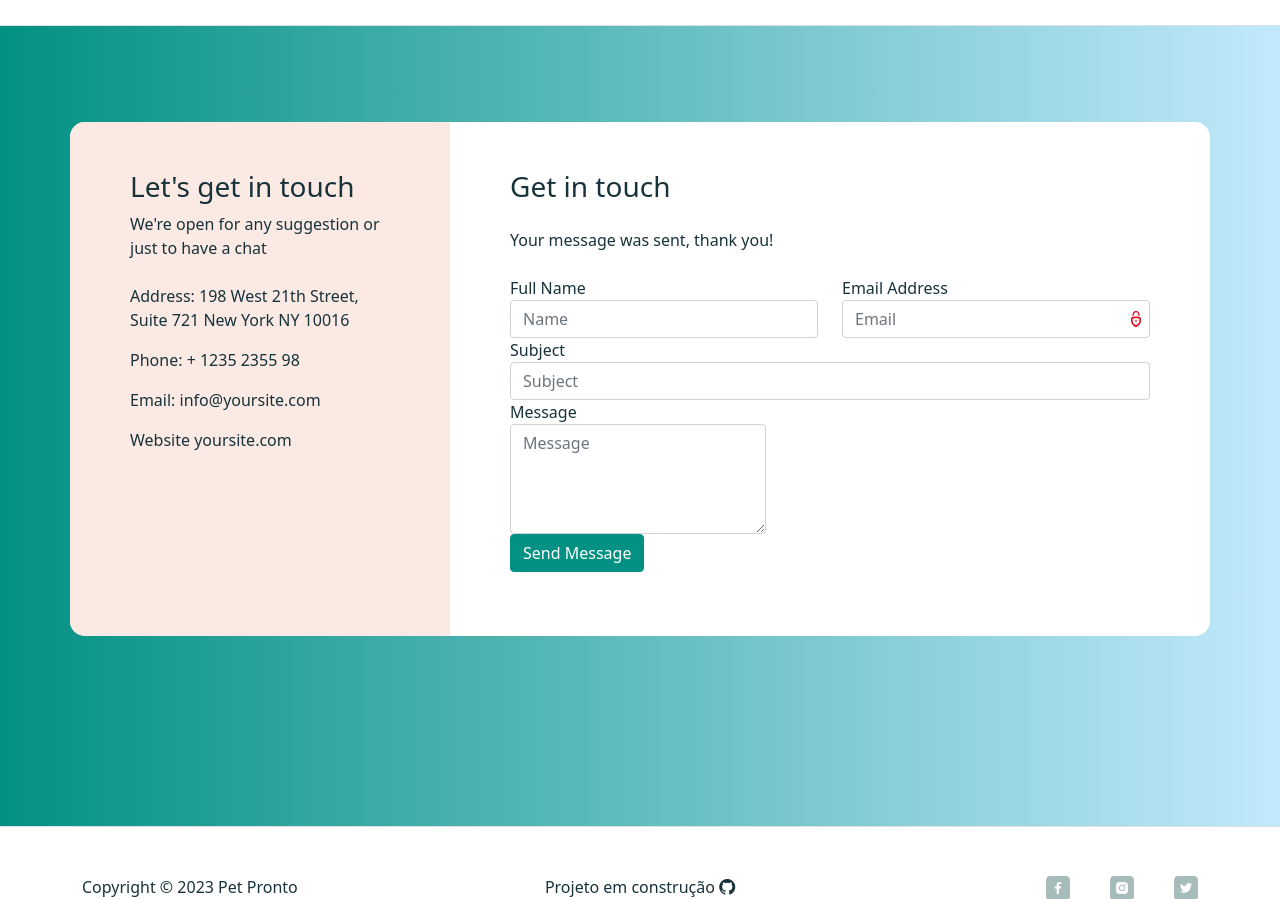
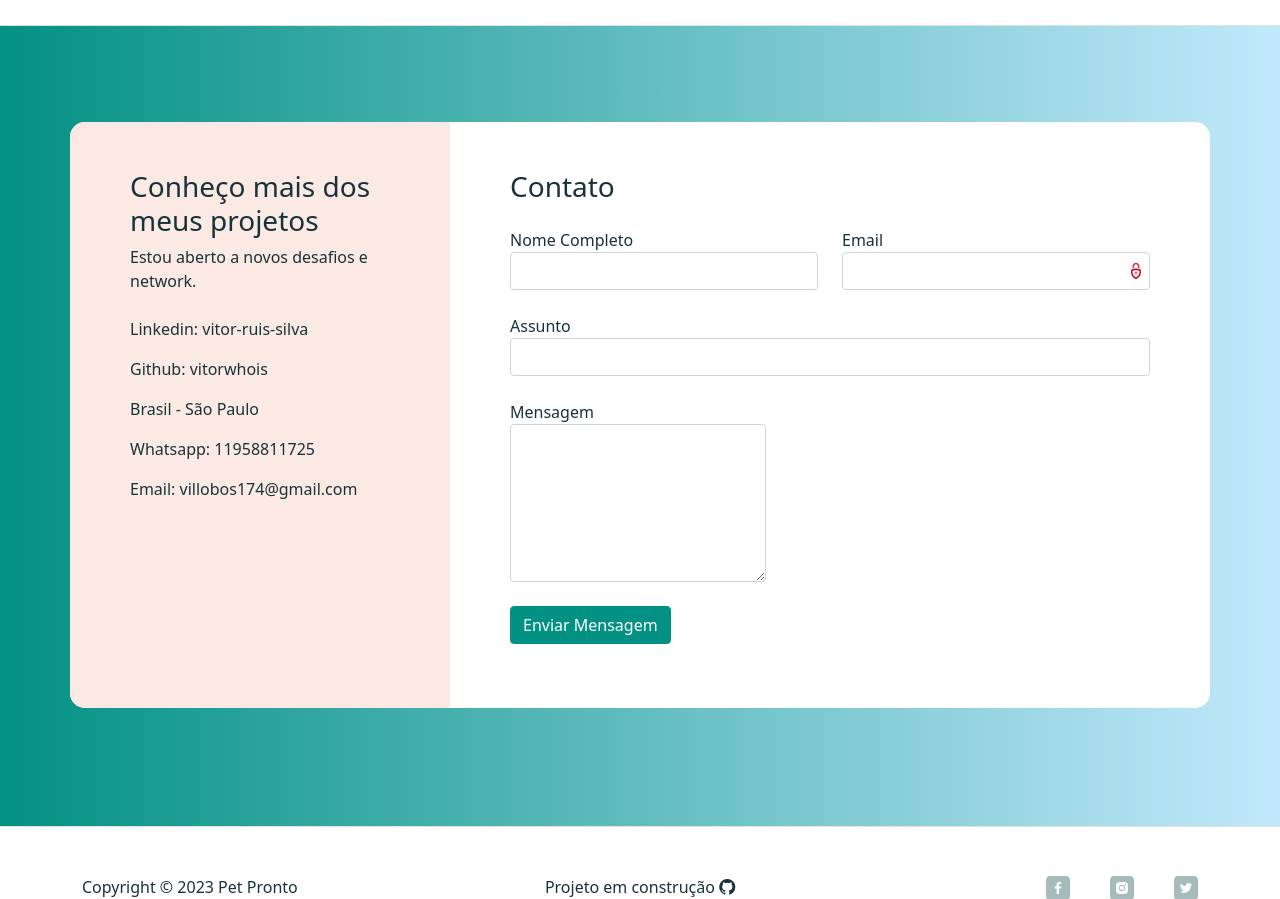
Before and after one commit to vitorwhois/Pet_Pronto, a PHP site: page /contato.php in a window 1280 px wide. Shown: the part 165-1064 px from the top of the page. Run offline with PHP 8.4, Linux system fonts and the light colour scheme.

Commit message:
contato e placehold dos form

```diff
--- a/contato.php
+++ b/contato.php
@@ -83,23 +83,20 @@ if (session_status() == PHP_SESSION_NONE) {
                                 <div class="row no-gutters">
                                     <div class="col-lg-8 col-md-7 order-md-last d-flex align-items-stretch">
                                         <div class="contact-wrap w-100 p-md-5 p-4">
-                                            <h3 class="mb-4">Get in touch</h3>
+                                            <h3 class="mb-4">Contato</h3>
                                             <div id="form-message-warning" class="mb-4"></div>
-                                            <div id="form-message-success" class="mb-4">
-                                                Your message was sent, thank you!
-                                            </div>
                                             <form method="POST" id="contactForm" name="contactForm" class="contactForm" novalidate="novalidate" abineguid="10941FD2945441118671DB046F8B7BE6">
                                                 <div class="row">
                                                     <div class="col-md-6">
                                                         <div class="form-group">
-                                                            <label class="label" for="name">Full Name</label>
-                                                            <input type="text" class="form-control" name="name" id="name" placeholder="Name">
+                                                            <label class="label" for="name">Nome Completo</label>
+                                                            <input type="text" class="form-control mb-4" name="name" id="name">
                                                         </div>
                                                     </div>
                                                     <div class="col-md-6">
-                                                        <div class="form-group">
-                                                            <label class="label" for="email">Email Address</label>
-                                                            <input type="email" class="form-control" name="email" id="email" placeholder="Email">
+                                                        <div class="form-group mb-4">
+                                                            <label class="label" for="email">Email</label>
+                                                            <input type="email" class="form-control" name="email" id="email">
                                                             <div id="pwm-inline-icon-78659" class="pwm-field-icon" style="position: absolute !important; width: 18px !important; height: 18px !important; min-height: 0px !important; min-width: 0px !important; z-index: 2147483645 !important; box-shadow: none !important; box-sizing: content-box !important; background: none !important; border: none !important; padding: 0px !important; cursor: pointer !important; outline: none !important; margin-top: -27px; margin-left: 286px;"><svg style="display: inline-block !important; width: 16px !important; height: 16px !important; fill: rgb(230, 0, 23) !important; margin-top: 0.5px !important; position: absolute !important; top: 0px !important; left: 0px !important;" viewBox="0 0 40 64">
                                                                     <g>
                                                                         <path d="m20,28.12a33.78,33.78 0 0 1 13.36,2.74a22.18,22.18 0 0 1 0.64,5.32c0,9.43 -5.66,17.81 -14,20.94c-8.34,-3.13 -14,-11.51 -14,-20.94a22.2,22.2 0 0 1 0.64,-5.32a33.78,33.78 0 0 1 13.36,-2.74m0,-28.12c-8.82,0 -14,7.36 -14,16.41l0,5.16c2,-1.2 2,-1.49 5,-2.08l0,-3.08c0,-6.21 2.9,-11.41 8.81,-11.41l0.19,0c6.6,0 9,4.77 9,11.41l0,3.08c3,0.58 3,0.88 5,2.08l0,-5.16c0,-9 -5.18,-16.41 -14,-16.41l0,0zm0,22c-6.39,0 -12.77,0.67 -18.47,4a31.6,31.6 0 0 0 -1.53,9.74c0,13.64 8.52,25 20,28.26c11.48,-3.27 20,-14.63 20,-28.26a31.66,31.66 0 0 0 -1.54,-9.77c-5.69,-3.3 -12.08,-4 -18.47,-4l0,0l0.01,0.03z"></path>
@@ -110,19 +107,19 @@ if (session_status() == PHP_SESSION_NONE) {
                                                     </div>
                                                     <div class="col-md-12">
                                                         <div class="form-group">
-                                                            <label class="label" for="subject">Subject</label>
-                                                            <input type="text" class="form-control" name="subject" id="subject" placeholder="Subject">
+                                                            <label class="label" for="subject">Assunto</label>
+                                                            <input type="text" class="form-control mb-4" name="subject" id="subject">
                                                         </div>
                                                     </div>
                                                     <div class="col-md-12">
                                                         <div class="form-group">
-                                                            <label class="label" for="#">Message</label>
-                                                            <textarea name="message" class="form-control" id="message" cols="30" rows="4" placeholder="Message"></textarea>
+                                                            <label class="label" for="#">Mensagem</label>
+                                                            <textarea name="message" class="form-control mb-4" id="message" cols="40" rows="6"></textarea>
                                                         </div>
                                                     </div>
                                                     <div class="col-md-12">
                                                         <div class="form-group">
-                                                            <input type="submit" value="Send Message" class="btn btn-primary">
+                                                            <input type="submit" value="Enviar Mensagem" class="btn btn-primary">
                                                             <div class="submitting"></div>
                                                         </div>
                                                     </div>
@@ -132,14 +129,30 @@ if (session_status() == PHP_SESSION_NONE) {
                                     </div>
                                     <div class="col-lg-4 col-md-5 d-flex align-items-stretch  bg-secondary" style="border-top-left-radius: 15px; border-bottom-left-radius: 15px;">
                                         <div class="info-wrap  w-100 p-md-5 p-4">
-                                            <h3>Let's get in touch</h3>
-                                            <p class="mb-4">We're open for any suggestion or just to have a chat</p>
+                                            <h3>Conheço mais dos meus projetos</h3>
+                                            <p class="mb-4">Estou aberto a novos desafios e network.</p>
+                                            <div class="dbox w-100 d-flex align-items-center">
+                                                <div class="icon d-flex align-items-center justify-content-center">
+                                                    <span class="fa fa-globe"></span>
+                                                </div>
+                                                <div class="text pl-3">
+                                                    <p><span>Linkedin:</span> <a href="https://www.linkedin.com/in/vitor-ruis-silva/">vitor-ruis-silva</a></p>
+                                                </div>
+                                            </div>
+                                            <div class="dbox w-100 d-flex align-items-center">
+                                                <div class="icon d-flex align-items-center justify-content-center">
+                                                    <span class="fa fa-globe"></span>
+                                                </div>
+                                                <div class="text pl-3">
+                                                    <p><span>Github:</span> <a href="https://github.com/vitorwhois">vitorwhois</a></p>
+                                                </div>
+                                            </div>
                                             <div class="dbox w-100 d-flex align-items-start">
                                                 <div class="icon d-flex align-items-center justify-content-center">
                                                     <span class="fa fa-map-marker"></span>
                                                 </div>
                                                 <div class="text pl-3">
-                                                    <p><span>Address:</span> 198 West 21th Street, Suite 721 New York NY 10016</p>
+                                                    <p><span>Brasil -</span> São Paulo</p>
                                                 </div>
                                             </div>
                                             <div class="dbox w-100 d-flex align-items-center">
@@ -147,7 +160,7 @@ if (session_status() == PHP_SESSION_NONE) {
                                                     <span class="fa fa-phone"></span>
                                                 </div>
                                                 <div class="text pl-3">
-                                                    <p><span>Phone:</span> <a href="tel://1234567920">+ 1235 2355 98</a></p>
+                                                    <p><span>Whatsapp:</span> <a href="https://wa.me/5511958811725"> 11958811725</a></p>
                                                 </div>
                                             </div>
                                             <div class="dbox w-100 d-flex align-items-center">
@@ -155,26 +168,16 @@ if (session_status() == PHP_SESSION_NONE) {
                                                     <span class="fa fa-paper-plane"></span>
                                                 </div>
                                                 <div class="text pl-3">
-                                                    <p><span>Email:</span> <a href="mailto:info@yoursite.com">info@yoursite.com</a></p>
+                                                    <p><span>Email:</span> <a href="mailto:villobos174@gmail.com">villobos174@gmail.com</a></p>
                                                 </div>
                                             </div>
-                                            <div class="dbox w-100 d-flex align-items-center">
-                                                <div class="icon d-flex align-items-center justify-content-center">
-                                                    <span class="fa fa-globe"></span>
-                                                </div>
-                                                <div class="text pl-3">
-                                                    <p><span>Website</span> <a href="#">yoursite.com</a></p>
-                                                </div>
-                                            </div>
+
                                         </div>
                                     </div>
                                 </div>
                             </div>
                         </div>
                     </div>
-
-
-
                 </div>
             </div>
         </section>
--- a/login.php
+++ b/login.php
@@ -92,15 +92,16 @@ session_start();
                     <div class="mb-4 pb-2">
 
                       <div class="form-outline">
+                        <label class="form-label" for="form3Examplev4">Email</label>
                         <input type="email" name="email" id="email" class="form-control form-control-lg" required />
-                        <label class="form-label" for="form3Examplev4">Email</label>
                       </div>
                     </div>
 
                     <div class="mb-4 pb-2">
                       <div class="form-outline">
+                        <label class="form-label" for="senha">Senha</label>
                         <input type="password" name="senha" id="senha" class="form-control form-control-lg" minlength="6" required />
-                        <label class="form-label" for="senha">Senha</label>
+
                       </div>
                     </div>
                     <div class="row ms-1 mb-4 pb-1" id="buttonDiv"></div>
--- a/signup.php
+++ b/signup.php
@@ -95,21 +95,21 @@ include('conexao.php');
                     <div class="mb-4 pb-2">
 
                       <div class="form-outline">
+                        <label class="form-label" for="form3Examplev4">Email</label>
                         <input type="email" id="email" name="email" class="form-control form-control-lg" required />
-                        <label class="form-label" for="form3Examplev4">Email</label>
                       </div>
                     </div>
 
                     <div class="mb-4 pb-2">
                       <div class="form-outline">
+                        <label class="form-label" for="password">Senha</label>
                         <input type="password" id="password" name="password" class="form-control form-control-lg" minlength="6" required onchange="checkPassword()" />
-                        <label class="form-label" for="password">Senha</label>
                       </div>
                     </div>
                     <div class="mb-4 pb-2">
                       <div class="form-outline">
+                        <label class="form-label" for="passwordConf">Confirme a senha</label>
                         <input type="password" id="confirmPassword" name="confirmPassword" class="form-control form-control-lg" minlength="6" required onchange="checkPassword()" />
-                        <label class="form-label" for="passwordConf">Confirme a senha</label>
                       </div>
                     </div>
                     <div class="row ms-1 mb-4 pb-1" id="buttonDiv"></div>
```
